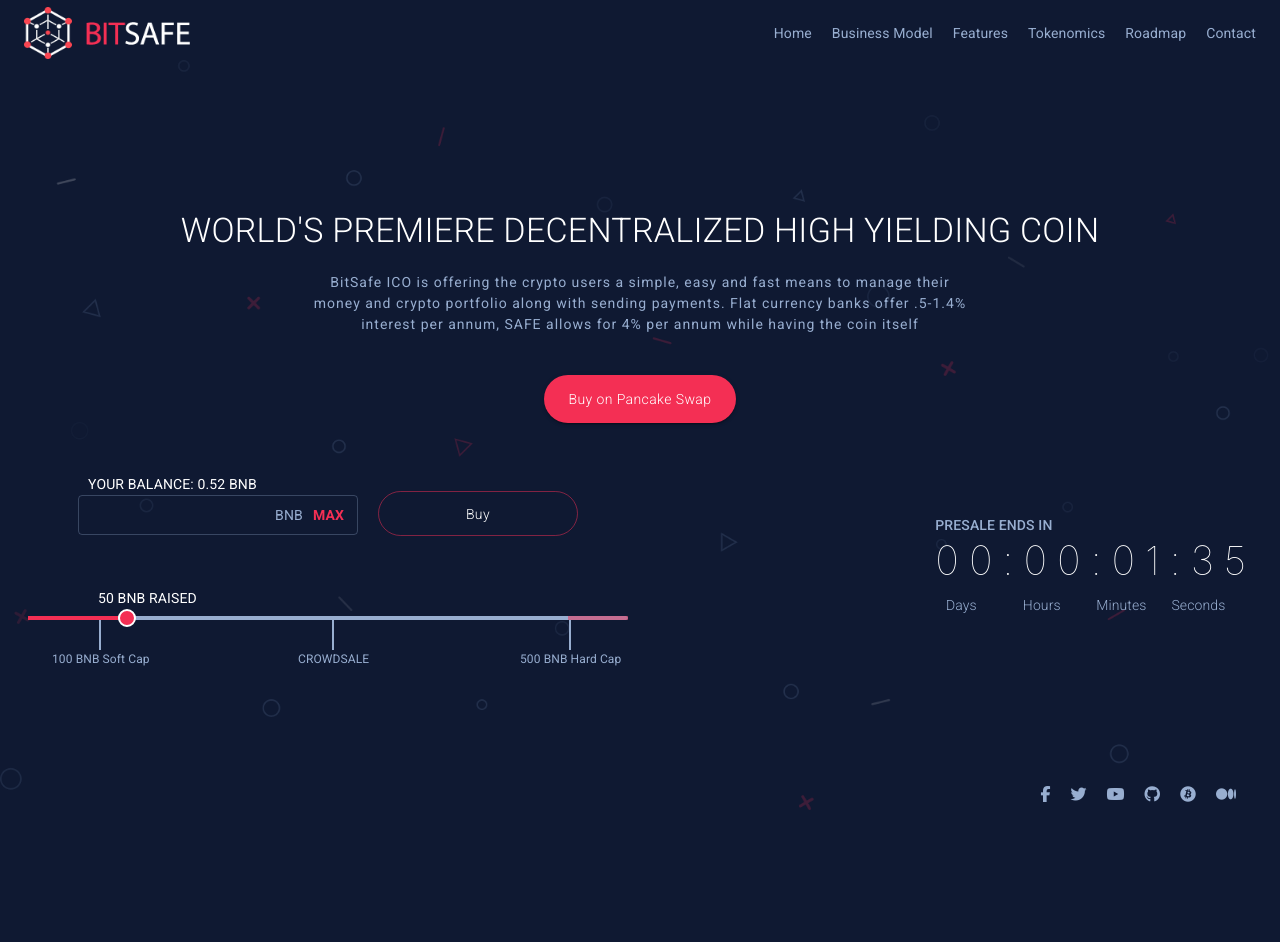
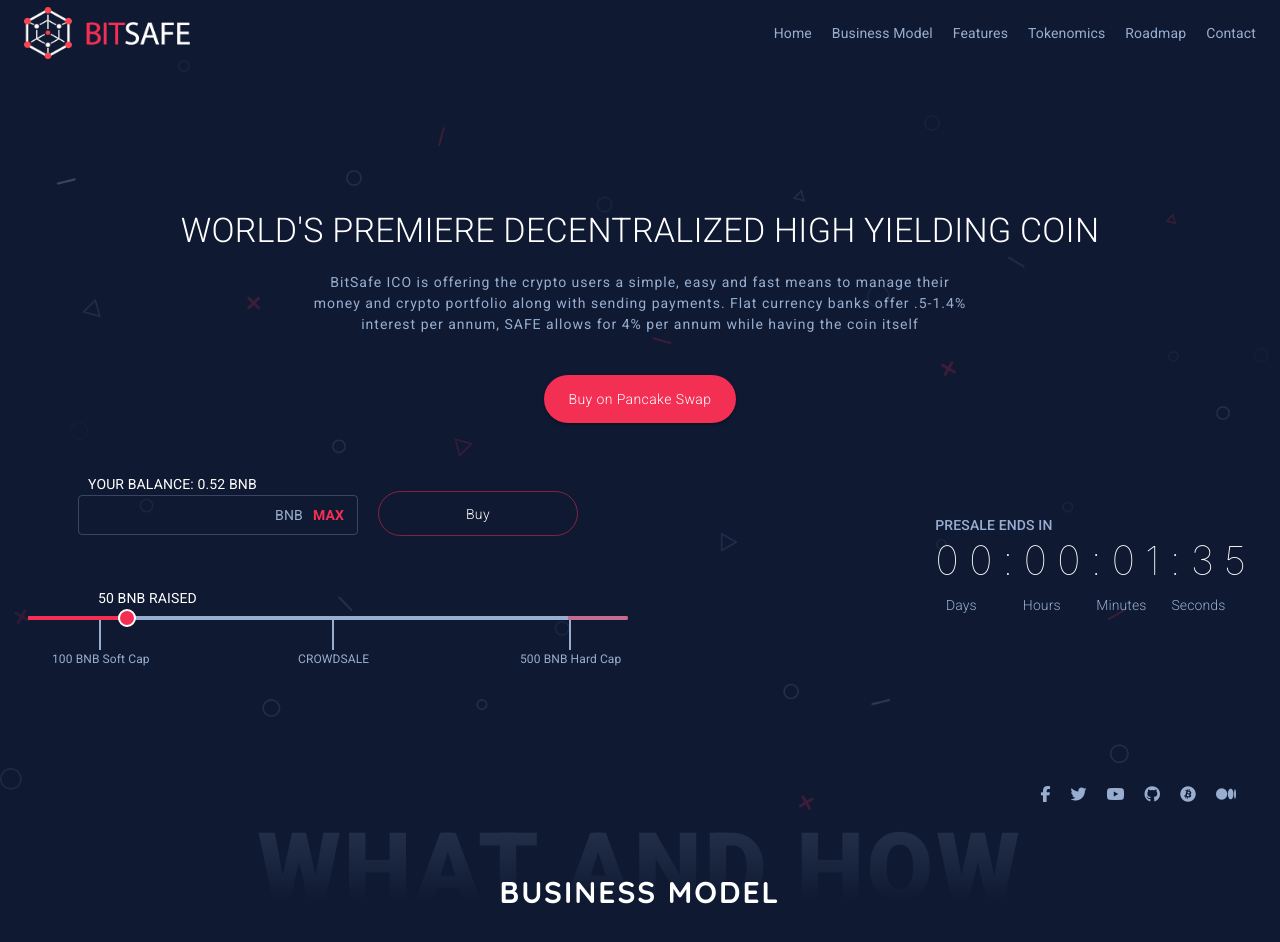
Before and after one commit to saqlain1020/bitsave-token, a React (Create React App) app: page / in a window 1280 px wide. Shown: the top 942 px of the page. Before the commit the page ends 810 px from the top, so only its background shows below. Built offline with nearby package versions, Linux system fonts and the light colour scheme.

Commit message:
Section headings

```diff
--- a/public/index.html
+++ b/public/index.html
@@ -31,6 +31,7 @@
       href="https://fonts.googleapis.com/css2?family=Roboto:wght@100;300;400;500;700;900&display=swap"
       rel="stylesheet"
     />
+    <link href="https://fonts.googleapis.com/css2?family=Quicksand:wght@300;400;500;600;700&display=swap" rel="stylesheet">
   </head>
   <body>
     <noscript>You need to enable JavaScript to run this app.</noscript>
--- a/src/App.js
+++ b/src/App.js
@@ -1,6 +1,7 @@
 import { Container } from '@material-ui/core';
 import './App.css';
 import Navbar from './Components/Navbar/Navbar';
+import Business from './Sections/Business/Business';
 import Main from './Sections/Main/Main';
 
 function App() {
@@ -8,6 +9,7 @@
     <Container maxWidth="xl" disableGutters>
       <Navbar/>
       <Main/>
+      <Business/>
     </Container>
   );
 }
--- a/src/Components/Balance/Balance.jsx
+++ b/src/Components/Balance/Balance.jsx
@@ -13,6 +13,12 @@
     color: theme.palette.primary.main,
     cursor: "pointer",
   },
+  inputContainer:{
+    display: "flex", alignItems: "center",
+    [theme.breakpoints.down('xs')]:{
+      flexFlow:'column'
+    }
+  },
   buyBtn: {
     width: 200,
     height: 45,
@@ -26,7 +32,7 @@
 
   return (
     <div className={classes.root}>
-      <div style={{ display: "flex", alignItems: "center" }}>
+      <div className={classes.inputContainer} >
         {/* input */}
         <div>
           <Typography color="primary" style={{ marginLeft: 10 }}>
--- /dev/null
+++ b/src/Components/TitleHeading/TitleHeading.jsx
@@ -0,0 +1,47 @@
+import React from "react";
+import { makeStyles, Typography } from "@material-ui/core";
+
+const useStyles = makeStyles((theme) => ({
+  root: {
+      marginTop:10,
+  },
+  heading: {
+    fontFamily: theme.fonts.quicksand,
+    fontWeight: 400,
+    fontSize:30,
+    letterSpacing: 2,
+    transform:"translateY(-55px)"
+  },
+  bg: {
+    fontWeight: 800,
+    letterSpacing: 3,
+    background: `linear-gradient( ${theme.palette.secondary.light} -50%,${theme.palette.secondary.main} 80%)`,
+    opacity:.3,
+    "-webkit-background-clip": "text",
+    textFillColor: "transparent",
+    [theme.breakpoints.down('xs')]:{
+        fontSize:70,
+    }
+  },
+}));
+
+const TitleHeading = ({ background, heading }) => {
+  const classes = useStyles();
+
+  return (
+    <div className={classes.root}>
+      <Typography align="center" variant="h1" className={classes.bg}>
+        {background}
+      </Typography>
+      <Typography
+        color="primary"
+        align="center"
+        className={classes.heading}
+      >
+        <b>{heading}</b>
+      </Typography>
+    </div>
+  );
+};
+
+export default TitleHeading;
--- /dev/null
+++ b/src/Sections/Business/Business.jsx
@@ -0,0 +1,21 @@
+import React from 'react';
+import { makeStyles } from '@material-ui/core';
+import TitleHeading from './../../Components/TitleHeading/TitleHeading';
+
+const useStyles = makeStyles((theme)=>({
+    root:{
+
+    }
+}))
+
+const Business = () => {
+    const classes = useStyles();
+
+    return (
+        <div className={classes.root}>
+            <TitleHeading heading="BUSINESS MODEL" background="WHAT AND HOW"/>
+        </div>
+    )
+}
+
+export default Business;
--- a/src/Sections/Main/Main.jsx
+++ b/src/Sections/Main/Main.jsx
@@ -19,6 +19,9 @@
   mainHeading: {
     fontWeight: 300,
     paddingTop: 150,
+    [theme.breakpoints.down('xs')]:{
+      paddingTop: 50,
+    }
   },
   para: {
     margin: "auto",
--- a/src/Theme/Theme.js
+++ b/src/Theme/Theme.js
@@ -54,6 +54,9 @@
     medium: "0px 0px 30px rgba(0,0,0,0.1)",
   },
   customColors: {},
+  fonts:{
+    quicksand: "'Quicksand', sans-serif",
+  }
 });
 
 export default theme;
```
